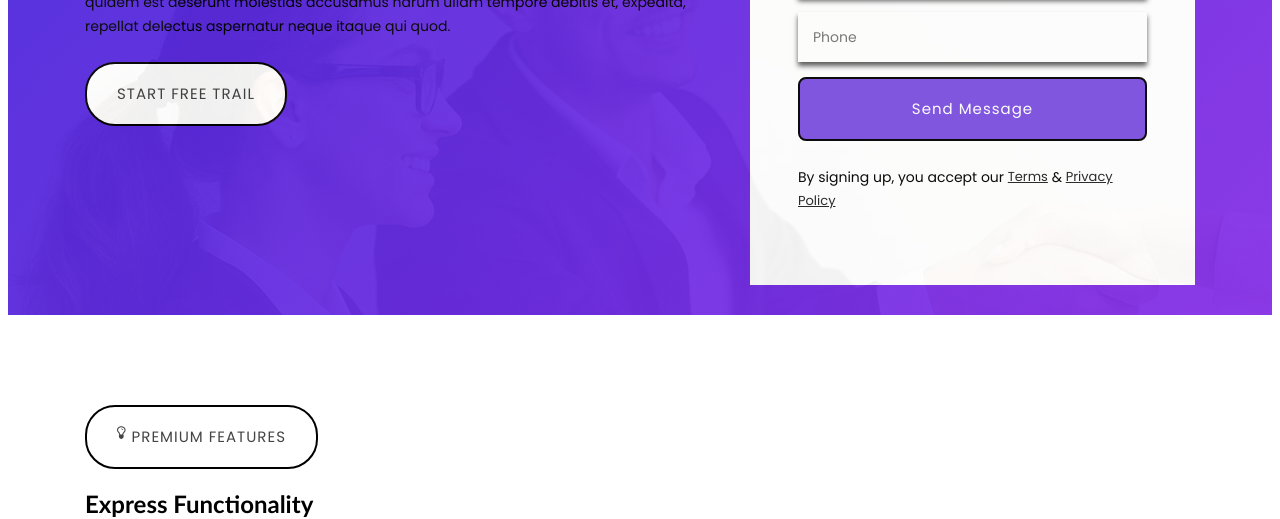
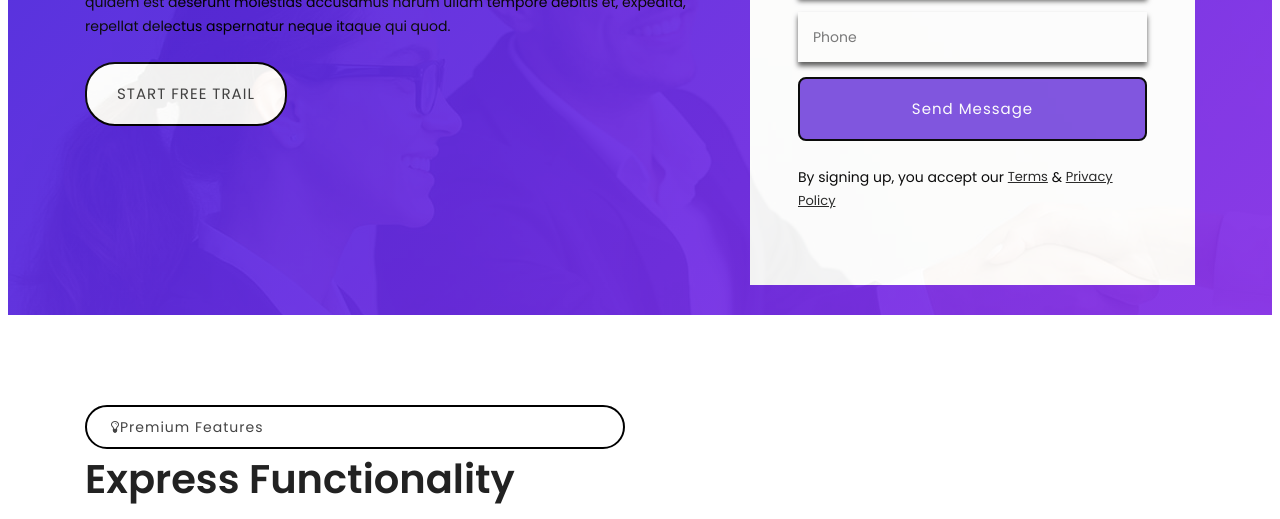
Before and after one commit to Niseme/29-land, a website: page index.html in a window 1280 px wide. Shown: the part 438-957 px from the top of the page. Drawn offline with Linux system fonts and the light colour scheme.

Commit message:
premium features width

```diff
--- a/css/components/button.css
+++ b/css/components/button.css
@@ -19,6 +19,11 @@
     color: #ffffff;
 }
 
-span .btn.premium-btn {
-    padding: 0;
+.premium-btn {
+display: flex;
+align-items: center;
+font-family: 'Poppins', sans-serif;
+font-size: 14px;
+padding: 8px 24px;
+text-transform: capitalize ;
 }
--- a/css/styles/styles.css
+++ b/css/styles/styles.css
@@ -92,8 +92,7 @@ padding: 0;
     font-size: 13px;
 }
 .right-column .policy > a{
-    font-family: 'Poppins',
-    sans-serif;
+    font-family: 'Poppins', sans-serif;
     font-size: 13px;
     text-decoration: underline;
     color: #222222;
@@ -102,5 +101,18 @@ padding: 0;
 /* HERO ENDS */
 
 /* PREMIUM STARTS */
+span{
+
+}
+.fa.fa-lightbulb-o{
+}
+
+.premium-h2 {
+    font-family: 'Poppins', sans-serif;
+    font-size: 40px;
+    color: #222222;
+    margin: 0;
+}
+
 
 /* PREMIUM ENDS */
--- a/index.html
+++ b/index.html
@@ -82,9 +82,10 @@
     <section class="container">
         <div class="row">
             <div class="col-12 col-md-9 col-lg-6">
-                <span class="btn premium-btn"> <i class="fa fa-lightbulb-o" aria-hidden="true"></i> Premium
+                <span class="btn premium-btn">
+                    <i class="fa fa-lightbulb-o" aria-hidden="true"></i> Premium
                     Features</span>
-                <h2>Express Functionality</h2>
+                <h2 class="premium-h2">Express Functionality</h2>
                 <p>Lorem, ipsum dolor sit amet consectetur adipisicing elit. Asperiores consequuntur aliquid delectus
                     perspiciatis magni similique.</p>
             </div>
```
